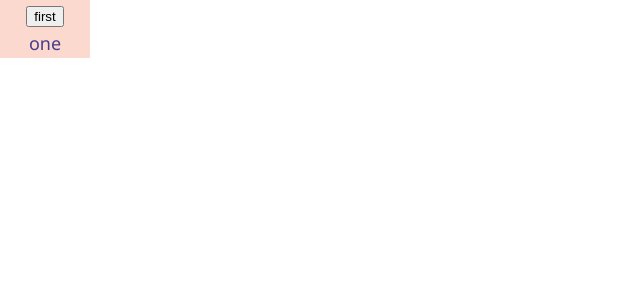
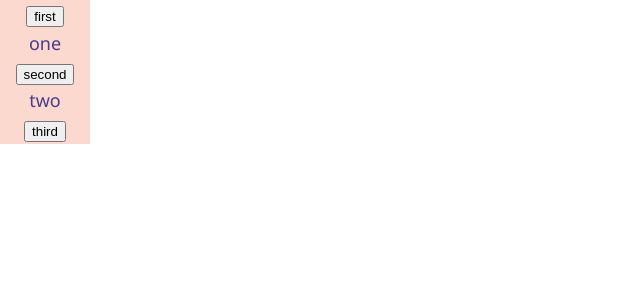
Before and after one commit to Elmazzik/Vue3_ABC, a Vue app in the folder Elmazik/: page / in a window 1280 px wide. Shown: the top 300 px of the page, without its empty margins (0-640 px from the left). Built offline with nearby package versions, Linux system fonts and the light colour scheme.

Commit message:
Тогглинг элементов в Vue

```diff
--- a/Elmazik/src/App.vue
+++ b/Elmazik/src/App.vue
@@ -4,18 +4,22 @@ import { normalizeProps } from 'vue';
 export default {
   data() {
     return {
-      visible: true,
+      visible: [ true, true, true]
     }
 },
   methods: {
-    toggle: function () {
-      this.visible = !this.visible;
+    toggle: function (i) {
+      this.visible[i] = !this.visible[i];
     }
   }
 };
 </script>
 
 <template>
-  <button @click="toggle">first</button>
-  <p v-if="visible">one</p>
+  <button @click="toggle(1)">first</button>
+  <p v-if="visible[1]">one</p>
+  <button @click="toggle(2)">second</button>
+  <p v-if="visible[2]">two</p>
+  <button @click="toggle(3)">third</button>
+  <p v-if="visible[3]">three</p>
 </template>
```
